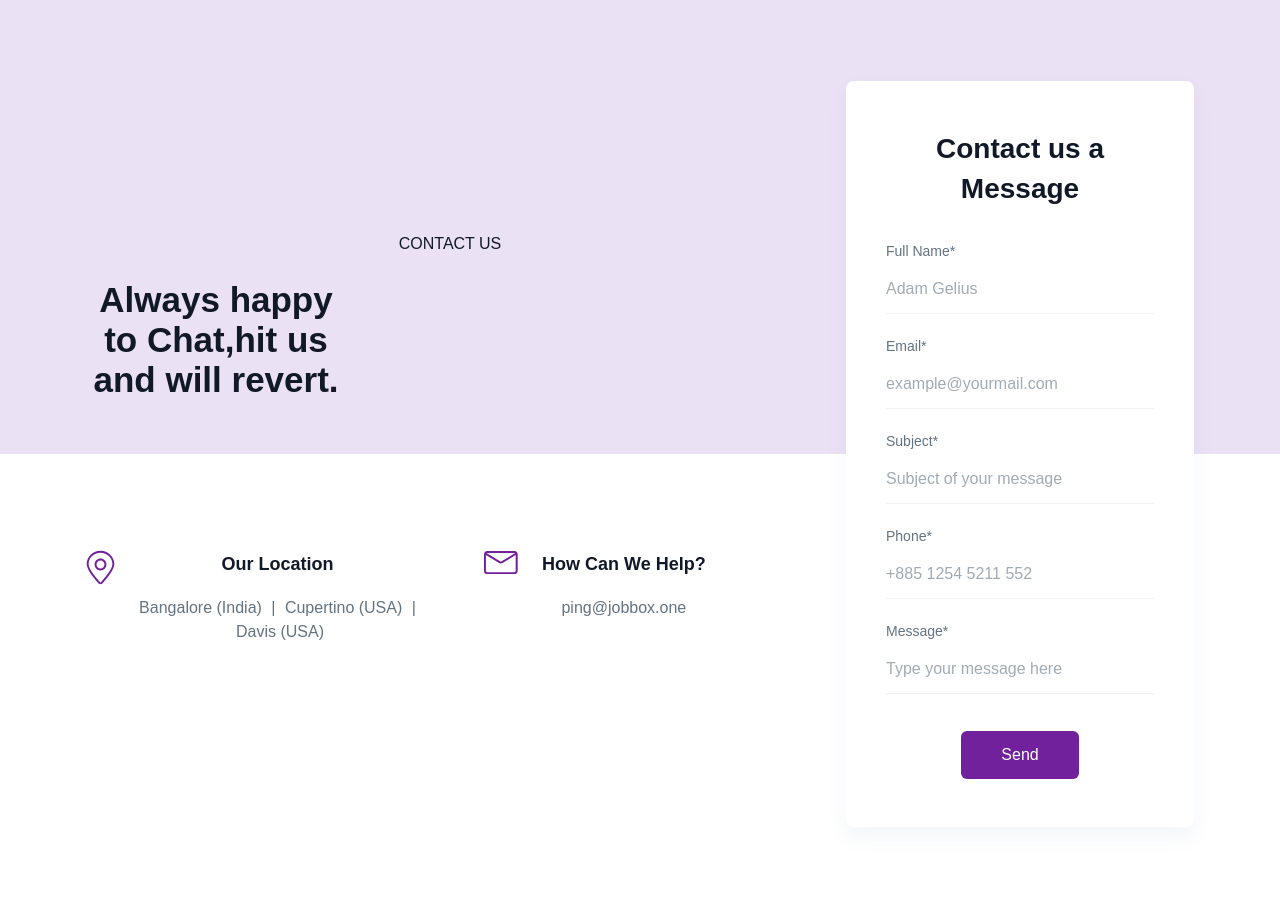
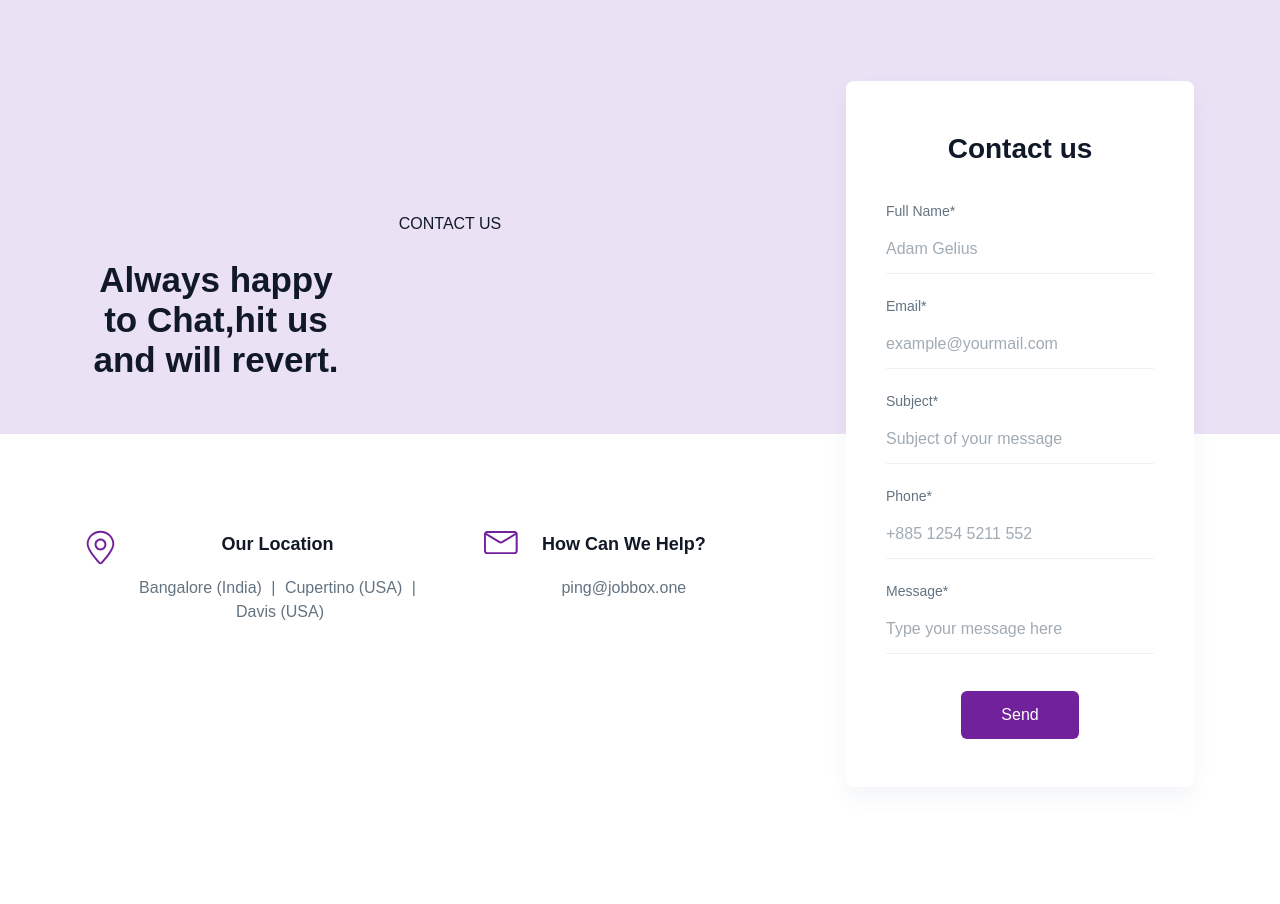
Before and after one commit to shubhadip-raj/UI-Template, a website: page index.html in a window 1280 px wide. Shown: the part 6980-7884 px from the top of the page. Drawn offline with nearby package versions, Linux system fonts and the light colour scheme; no server answers.

Commit message:
commit contact us

```diff
--- a/index.html
+++ b/index.html
@@ -2220,7 +2220,7 @@
             class="wow fadeInUp rounded-lg bg-white px-8 py-10 shadow-testimonial dark:bg-dark-2 dark:shadow-none sm:px-10 sm:py-12 md:p-[60px] lg:p-10 lg:px-10 lg:py-12 2xl:p-[60px]"
             data-wow-delay=".2s">
             <h3 class="mb-8 text-2xl font-semibold text-dark dark:text-white md:text-[28px] md:leading-[1.42]">
-              Contact us a Message
+              Contact us
             </h3>
             <form id="contactForm">
               <div class="mb-[22px]">
```
